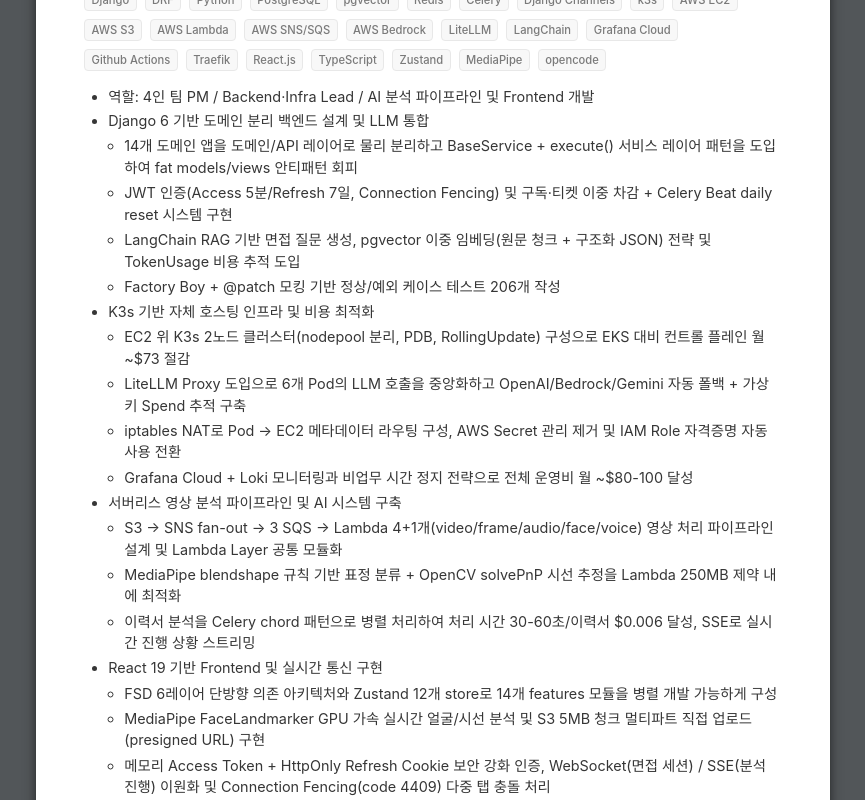
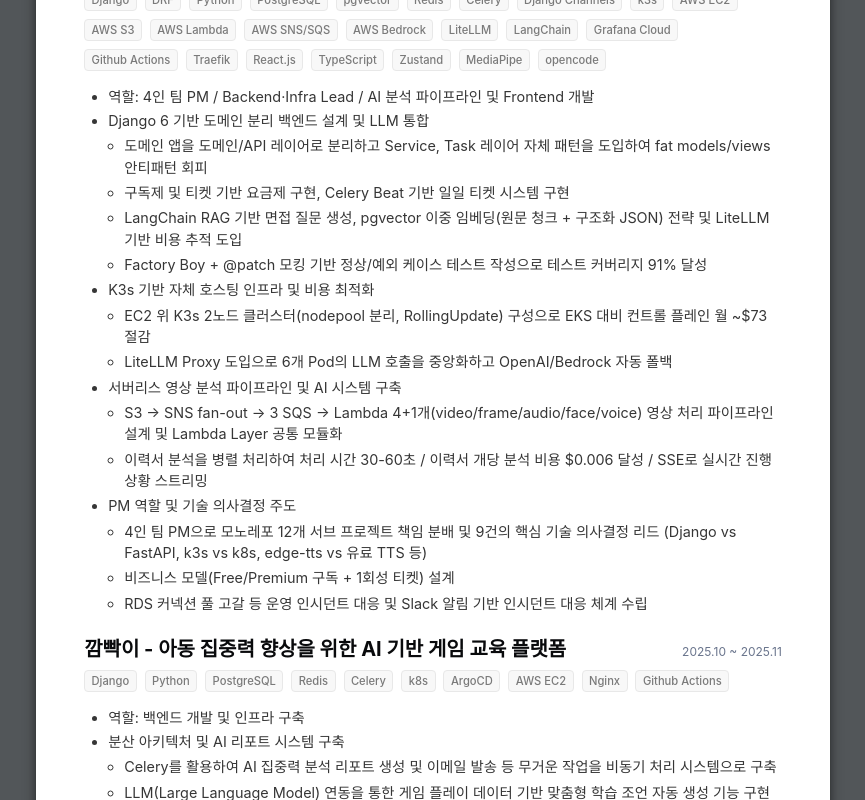
Before and after one commit to shinkeonkim/my-resume, a Vue app: page / in a window 1280 px wide. Shown: the part 4200-5000 px from the top of the page, without its empty margins (207-1072 px from the left). Built offline with nearby package versions, Linux system fonts and the light colour scheme; a web font is replaced by a local one.

Commit message:
fix: 한글 내용 수정
- 할루시네이션으로 기존에 직접 작성한 내용을 다르게 작성해두는 문제가 있었음.

```diff
--- a/src/components/data/projects.ts
+++ b/src/components/data/projects.ts
@@ -52,43 +52,32 @@ const data: Record<'ko' | 'en', Project[]> = {
         {
           content: 'Django 6 기반 도메인 분리 백엔드 설계 및 LLM 통합',
           subContents: [
-            '14개 도메인 앱을 도메인/API 레이어로 물리 분리하고 BaseService + execute() 서비스 레이어 패턴을 도입하여 fat models/views 안티패턴 회피',
-            'JWT 인증(Access 5분/Refresh 7일, Connection Fencing) 및 구독·티켓 이중 차감 + Celery Beat daily reset 시스템 구현',
-            'LangChain RAG 기반 면접 질문 생성, pgvector 이중 임베딩(원문 청크 + 구조화 JSON) 전략 및 TokenUsage 비용 추적 도입',
-            'Factory Boy + @patch 모킹 기반 정상/예외 케이스 테스트 206개 작성',
+            '도메인 앱을 도메인/API 레이어로 분리하고 Service, Task 레이어 자체 패턴을 도입하여 fat models/views 안티패턴 회피',
+            '구독제 및 티켓 기반 요금제 구현, Celery Beat 기반 일일 티켓 시스템 구현',
+            'LangChain RAG 기반 면접 질문 생성, pgvector 이중 임베딩(원문 청크 + 구조화 JSON) 전략 및 LiteLLM 기반 비용 추적 도입',
+            'Factory Boy + @patch 모킹 기반 정상/예외 케이스 테스트 작성으로 테스트 커버리지 91% 달성',
           ],
         },
         {
           content: 'K3s 기반 자체 호스팅 인프라 및 비용 최적화',
           subContents: [
-            'EC2 위 K3s 2노드 클러스터(nodepool 분리, PDB, RollingUpdate) 구성으로 EKS 대비 컨트롤 플레인 월 ~$73 절감',
-            'LiteLLM Proxy 도입으로 6개 Pod의 LLM 호출을 중앙화하고 OpenAI/Bedrock/Gemini 자동 폴백 + 가상키 Spend 추적 구축',
-            'iptables NAT로 Pod → EC2 메타데이터 라우팅 구성, AWS Secret 관리 제거 및 IAM Role 자격증명 자동 사용 전환',
-            'Grafana Cloud + Loki 모니터링과 비업무 시간 정지 전략으로 전체 운영비 월 ~$80-100 달성',
+            'EC2 위 K3s 2노드 클러스터(nodepool 분리, RollingUpdate) 구성으로 EKS 대비 컨트롤 플레인 월 ~$73 절감',
+            'LiteLLM Proxy 도입으로 6개 Pod의 LLM 호출을 중앙화하고 OpenAI/Bedrock 자동 폴백',
           ],
         },
         {
           content: '서버리스 영상 분석 파이프라인 및 AI 시스템 구축',
           subContents: [
             'S3 → SNS fan-out → 3 SQS → Lambda 4+1개(video/frame/audio/face/voice) 영상 처리 파이프라인 설계 및 Lambda Layer 공통 모듈화',
-            'MediaPipe blendshape 규칙 기반 표정 분류 + OpenCV solvePnP 시선 추정을 Lambda 250MB 제약 내에 최적화',
-            '이력서 분석을 Celery chord 패턴으로 병렬 처리하여 처리 시간 30-60초/이력서 $0.006 달성, SSE로 실시간 진행 상황 스트리밍',
-          ],
-        },
-        {
-          content: 'React 19 기반 Frontend 및 실시간 통신 구현',
-          subContents: [
-            'FSD 6레이어 단방향 의존 아키텍처와 Zustand 12개 store로 14개 features 모듈을 병렬 개발 가능하게 구성',
-            'MediaPipe FaceLandmarker GPU 가속 실시간 얼굴/시선 분석 및 S3 5MB 청크 멀티파트 직접 업로드(presigned URL) 구현',
-            '메모리 Access Token + HttpOnly Refresh Cookie 보안 강화 인증, WebSocket(면접 세션) / SSE(분석 진행) 이원화 및 Connection Fencing(code 4409) 다중 탭 충돌 처리',
+            '이력서 분석을 병렬 처리하여 처리 시간 30-60초 / 이력서 개당 분석 비용 $0.006 달성 / SSE로 실시간 진행 상황 스트리밍',
           ],
         },
         {
           content: 'PM 역할 및 기술 의사결정 주도',
           subContents: [
-            '4인 팀 PM으로 모노레포 12개 서브 프로젝트 책임 분배 및 9건의 핵심 기술 의사결정 리드 (Django vs FastAPI, K3s vs EKS, edge-tts vs 유료 TTS 등)',
-            '241페이지 최종보고서 원안 작성과 비즈니스 모델(Free/Premium 구독 + 1회성 티켓) 설계',
-            'RDS 커넥션 풀 고갈, STT Silent Failure 등 운영 인시던트 대응 및 Slack 알림 기반 인시던트 대응 체계 수립',
+            '4인 팀 PM으로 모노레포 12개 서브 프로젝트 책임 분배 및 9건의 핵심 기술 의사결정 리드 (Django vs FastAPI, k3s vs k8s, edge-tts vs 유료 TTS 등)',
+            '비즈니스 모델(Free/Premium 구독 + 1회성 티켓) 설계',
+            'RDS 커넥션 풀 고갈 등 운영 인시던트 대응 및 Slack 알림 기반 인시던트 대응 체계 수립',
           ],
         },
       ],
```
